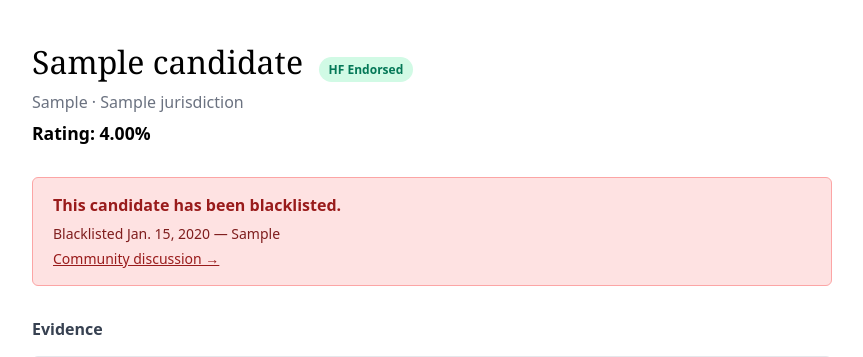
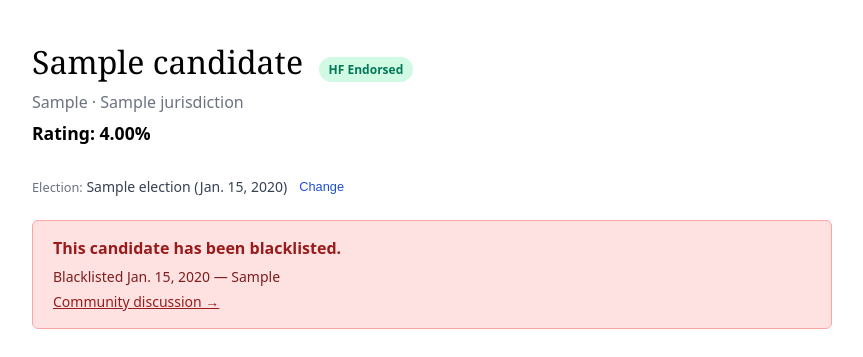
Before and after one commit to KoreyPeters/hf9, a Django app: page /polium/candidates/1/ in a window 1280 px wide. Shown: the top 357 px of the page, without its empty margins (208-1071 px from the left). Run offline with Django 5.2, Linux system fonts and the light colour scheme; a user stored in the database is signed in; tables that the repository leaves empty hold one stand-in row (values such as "Sample post"); data that the repository does not hold is empty; some libraries are stand-ins or nearby versions.

Commit message:
You can add a candidate to a new election

```diff
--- a/polium/urls.py
+++ b/polium/urls.py
@@ -25,6 +25,9 @@ urlpatterns = [
     path("candidates/<str:sqid>/", views.candidate_detail, name="candidate_detail"),
     path("elections/<str:sqid>/", views.election_detail, name="election_detail"),
     path("jurisdictions/<str:sqid>/", views.jurisdiction_detail, name="jurisdiction_detail"),
+    path("candidates/<str:sqid>/election-section/", views.candidate_election_section, name="candidate_election_section"),
+    path("candidates/<str:sqid>/link-election-form/", views.candidate_link_election_form, name="candidate_link_election_form"),
+    path("candidates/<str:sqid>/link-election/", views.candidate_link_election, name="candidate_link_election"),
     path("candidates/<str:sqid>/survey/", views.submit_survey, name="submit_survey"),
     path("candidates/<str:sqid>/declare/", views.declare_vote, name="declare_vote"),
     path("candidates/<str:sqid>/evidence/submit/", views.evidence_submit, name="evidence_submit"),
--- a/polium/views.py
+++ b/polium/views.py
@@ -242,12 +242,18 @@ def candidate_detail(request: HttpRequest, sqid: str) -> HttpResponse:
         if candidate.is_blacklisted else None
     )
     criteria = Criterion.objects.filter(is_active=True).order_by("category__name", "question")
+    elections_for_form: list[Election] = []
+    if candidate.jurisdiction_id:
+        elections_for_form = list(
+            Election.objects.filter(jurisdiction=candidate.jurisdiction).order_by("-election_date")
+        )
     return render(request, "polium/candidate_profile.html", {
         "candidate": candidate,
         "evidence_list": evidence_qs,
         "blacklist_record": blacklist_record,
         "criteria": criteria,
         "flag_reasons": EvidenceFlag.REASON_CHOICES,
+        "elections_for_form": elections_for_form,
     })
 
 
@@ -285,6 +291,82 @@ def evidence_flag(request: HttpRequest, pk: int) -> HttpResponse:
     except AlreadyFlaggedError:
         messages.error(request, "You have already flagged this evidence.")
     return redirect(request.META.get("HTTP_REFERER", "/"))
+
+
+def _candidate_election_ctx(candidate: Candidate, show_form: bool, error: str = "") -> dict[str, object]:
+    elections_for_form: list[Election] = []
+    if candidate.jurisdiction_id:
+        elections_for_form = list(
+            Election.objects.filter(jurisdiction=candidate.jurisdiction).order_by("-election_date")
+        )
+    return {
+        "candidate": candidate,
+        "elections_for_form": elections_for_form,
+        "show_form": show_form,
+        "error": error,
+    }
+
+
+def candidate_election_section(request: HttpRequest, sqid: str) -> DatastarResponse:
+    candidate = get_object_or_404(Candidate, sqid=sqid)
+    html = render_to_string(
+        "polium/partials/candidate_election_section.html",
+        _candidate_election_ctx(candidate, show_form=False),
+        request=request,
+    )
+    return DatastarResponse(ServerSentEventGenerator.patch_elements(html, selector="#candidate-election-section"))
+
+
+@login_required
+def candidate_link_election_form(request: HttpRequest, sqid: str) -> DatastarResponse:
+    candidate = get_object_or_404(Candidate, sqid=sqid)
+    html = render_to_string(
+        "polium/partials/candidate_election_section.html",
+        _candidate_election_ctx(candidate, show_form=True),
+        request=request,
+    )
+    return DatastarResponse(ServerSentEventGenerator.patch_elements(html, selector="#candidate-election-section"))
+
+
+@login_required
+@require_POST
+def candidate_link_election(request: HttpRequest, sqid: str) -> DatastarResponse:
+    candidate = get_object_or_404(Candidate, sqid=sqid)
+    signals = read_signals(request) or {}
+    election_id_str = str(signals.get("candidate_election_id", "")).strip()
+
+    error = ""
+    election: Election | None = None
+
+    if election_id_str:
+        try:
+            eid = int(election_id_str)
+            election = Election.objects.filter(pk=eid, jurisdiction=candidate.jurisdiction).first()
+            if election is None:
+                error = "Selected election does not belong to this jurisdiction."
+        except ValueError:
+            error = "Invalid election selection."
+
+    if error:
+        html = render_to_string(
+            "polium/partials/candidate_election_section.html",
+            _candidate_election_ctx(candidate, show_form=True, error=error),
+            request=request,
+        )
+        return DatastarResponse(ServerSentEventGenerator.patch_elements(html, selector="#candidate-election-section"))
+
+    candidate.election = election
+    candidate.save(update_fields=["election"])
+
+    html = render_to_string(
+        "polium/partials/candidate_election_section.html",
+        _candidate_election_ctx(candidate, show_form=False),
+        request=request,
+    )
+    return DatastarResponse([
+        ServerSentEventGenerator.patch_elements(html, selector="#candidate-election-section"),
+        ServerSentEventGenerator.patch_signals({"candidate_election_id": ""}),
+    ])
 
 
 def election_detail(request: HttpRequest, sqid: str) -> HttpResponse:
--- a/templates/polium/candidate_profile.html
+++ b/templates/polium/candidate_profile.html
@@ -17,6 +17,11 @@
     <p style="margin:.5rem 0 0;font-size:1.1rem;font-weight:600">
       Rating: {{ candidate.current_rating }}%
     </p>
+  </div>
+
+  {# Election section #}
+  <div style="margin-bottom:1.5rem">
+    {% include "polium/partials/candidate_election_section.html" %}
   </div>
 
   {# Blacklist notice #}
--- /dev/null
+++ b/templates/polium/partials/candidate_election_section.html
@@ -0,0 +1,59 @@
+<div id="candidate-election-section"
+     data-signals='{"candidate_election_id": ""}'>
+
+  {% if show_form %}
+  <div style="display:flex;flex-direction:column;gap:.75rem">
+    {% if error %}
+    <p style="color:#b91c1c;font-size:.8rem;margin:0">{{ error }}</p>
+    {% endif %}
+    <div style="display:flex;align-items:center;gap:.75rem;flex-wrap:wrap">
+      <label style="font-size:.8rem;color:#6b7280;white-space:nowrap">Election</label>
+      {% if elections_for_form %}
+      <select data-bind:candidate_election_id
+              style="padding:.4rem .6rem;border:1px solid #d1d5db;border-radius:4px;font-size:.875rem;flex:1;min-width:0">
+        <option value="">— none —</option>
+        {% for election in elections_for_form %}
+        <option value="{{ election.pk }}"
+          {% if candidate.election_id == election.pk %}selected{% endif %}>
+          {{ election.name }} ({{ election.election_date }})
+        </option>
+        {% endfor %}
+      </select>
+      {% else %}
+      <span style="font-size:.875rem;color:#9ca3af">No elections in this jurisdiction yet.</span>
+      {% endif %}
+    </div>
+    <div style="display:flex;gap:.5rem">
+      <button data-on:click="@post('{% url 'polium:candidate_link_election' candidate.sqid %}')"
+              data-indicator:_election_saving
+              data-attr:disabled="$_election_saving"
+              style="padding:.4rem 1rem;background:#111;color:#fff;border:none;border-radius:4px;cursor:pointer;font-size:.875rem">
+        Save
+      </button>
+      <button data-on:click="@get('{% url 'polium:candidate_election_section' candidate.sqid %}')"
+              style="padding:.4rem .9rem;border:1px solid #e5e7eb;border-radius:4px;background:#fff;cursor:pointer;font-size:.875rem;color:#374151">
+        Cancel
+      </button>
+    </div>
+  </div>
+
+  {% else %}
+  <div style="display:flex;align-items:center;gap:.75rem;flex-wrap:wrap">
+    <span style="font-size:.875rem;color:#374151">
+      <span style="color:#6b7280;font-size:.8rem">Election:</span>
+      {% if candidate.election %}
+        {{ candidate.election.name }} ({{ candidate.election.election_date }})
+      {% else %}
+        <span style="color:#9ca3af">None</span>
+      {% endif %}
+    </span>
+    {% if user.is_authenticated and candidate.jurisdiction %}
+    <button data-on:click="@get('{% url 'polium:candidate_link_election_form' candidate.sqid %}')"
+            style="font-size:.8rem;color:#1d4ed8;background:none;border:none;cursor:pointer;padding:0">
+      {% if candidate.election %}Change{% else %}Link to election{% endif %}
+    </button>
+    {% endif %}
+  </div>
+  {% endif %}
+
+</div>
```
Also changed, not shown: plans/link-candidate-election.md (added, +209 -0 lines).
